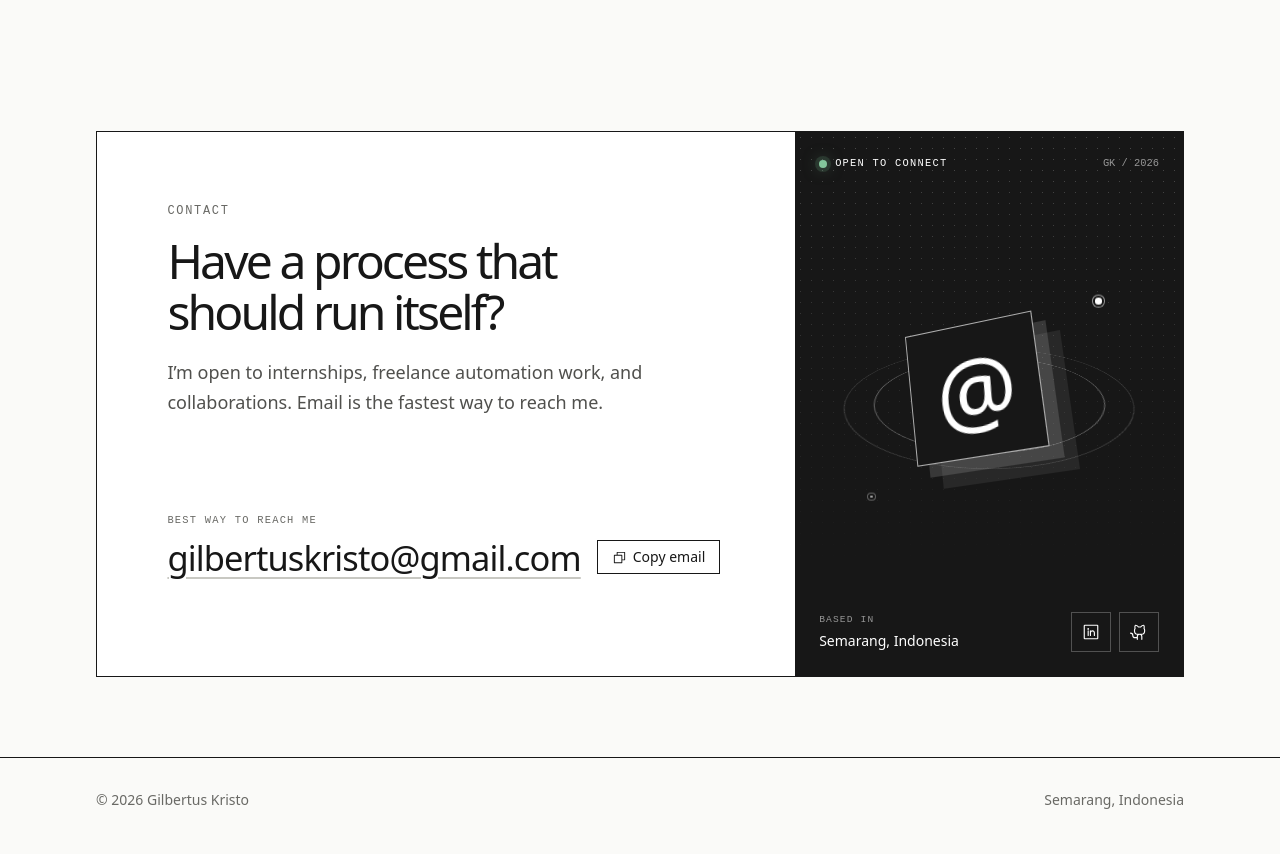
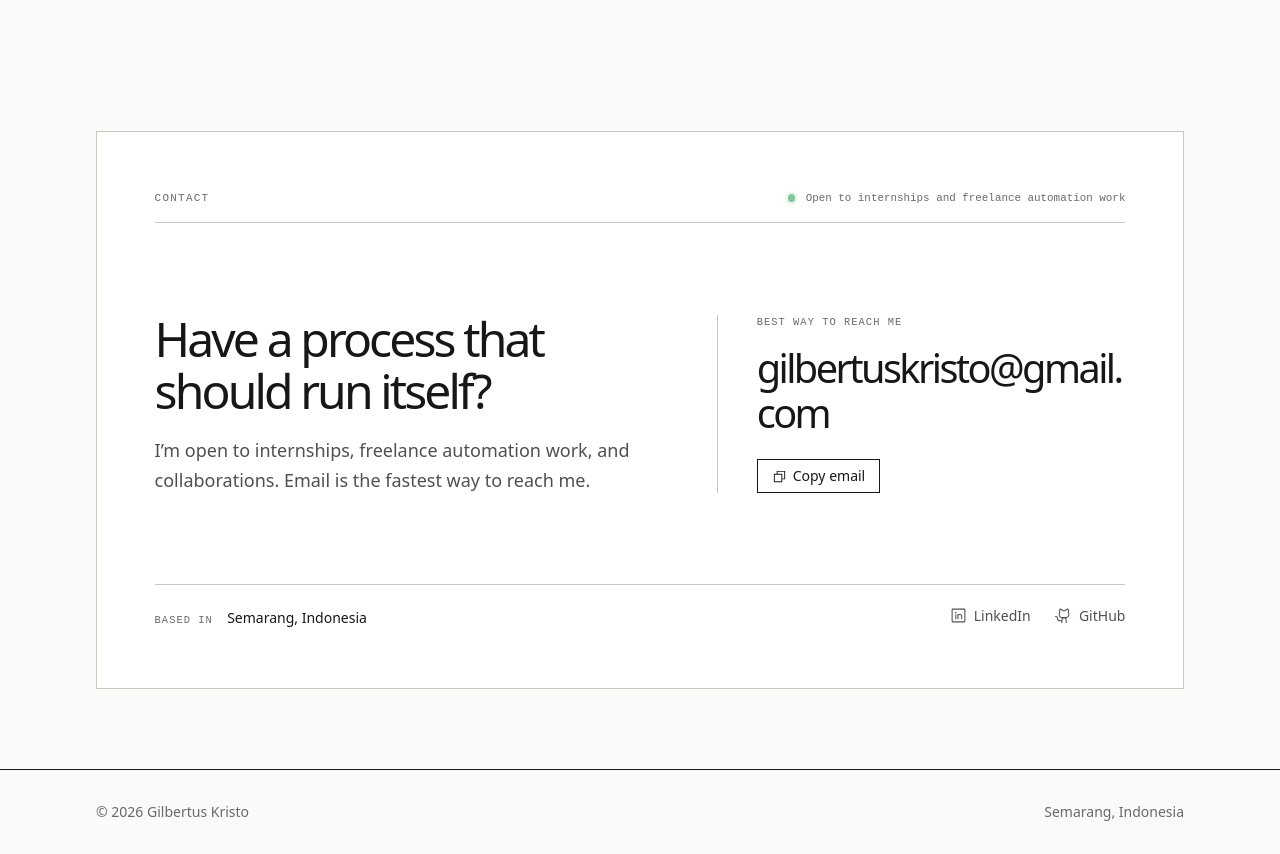
Before and after one commit to gilbertusk/portfolio, a React (Vite) app: page / in a window 1280 px wide. Shown: the part 3740-4594 px from the top of the page. Built offline with nearby package versions, Linux system fonts and the light colour scheme.

Commit message:
refine: simplify editorial contact layout

```diff
--- a/src/components/sections/Contact.tsx
+++ b/src/components/sections/Contact.tsx
@@ -14,11 +14,16 @@ export function Contact() {
     <Section id="contact" labelledBy="contact-heading">
       <Reveal>
         <div className="contact-card">
-          <div className="contact-main">
-            <p className="font-mono text-xs tracking-[0.14em] text-subtle uppercase">Contact</p>
+          <div className="contact-card-heading">
+            <span>Contact</span>
+            <span className="contact-availability"><span aria-hidden className="contact-status-dot" />{profile.availability}</span>
+          </div>
+
+          <div className="contact-content">
+            <div className="contact-copy">
               <h2
                 id="contact-heading"
-              className="mt-4 max-w-2xl text-3xl font-medium tracking-[-0.06em] text-balance md:text-5xl md:leading-[1.08]"
+                className="max-w-2xl text-3xl font-medium tracking-[-0.06em] text-balance md:text-5xl md:leading-[1.08]"
               >
                 Have a process that should run itself?
               </h2>
@@ -26,44 +31,20 @@ export function Contact() {
                 I’m open to internships, freelance automation work, and collaborations. Email is the fastest way to
                 reach me.
               </p>
+            </div>
 
-            <div className="contact-email-block mt-10">
-              <span className="font-mono text-[0.65rem] tracking-[0.12em] text-subtle uppercase">Best way to reach me</span>
-              <div className="mt-2 flex flex-wrap items-center gap-x-4 gap-y-3">
-                <a
-                  href={`mailto:${profile.email}`}
-                  className="contact-email-link text-xl font-medium tracking-tight break-all underline decoration-line decoration-2 underline-offset-[6px] transition-colors hover:decoration-accent sm:text-3xl lg:text-[2.15rem]"
-                >
+            <div className="contact-direct">
+              <span className="contact-kicker">Best way to reach me</span>
+              <a href={`mailto:${profile.email}`} className="contact-email-link">
                 {profile.email}
               </a>
               <CopyEmailButton email={profile.email} />
             </div>
           </div>
-          </div>
 
-          <aside className="contact-aside" aria-label="Contact details and social links">
-            <div className="contact-aside-top">
-              <span className="inline-flex items-center gap-2 font-mono text-[0.65rem] tracking-[0.12em] uppercase">
-                <span aria-hidden className="contact-status-dot" />
-                Open to connect
-              </span>
-              <span className="font-mono text-[0.65rem] text-surface/55">GK / 2026</span>
-            </div>
-
-            <div className="contact-orbit-art" aria-hidden="true">
-              <span className="contact-orbit-ring contact-orbit-ring-one" />
-              <span className="contact-orbit-ring contact-orbit-ring-two" />
-              <span className="contact-orbit-point contact-orbit-point-one" />
-              <span className="contact-orbit-point contact-orbit-point-two" />
-              <span className="contact-at-mark">@</span>
-            </div>
-
-            <div className="contact-aside-bottom">
-              <div>
-                <span className="block font-mono text-[0.6rem] tracking-[0.12em] text-surface/55 uppercase">Based in</span>
-                <span className="mt-1 block text-sm font-medium">{profile.location}</span>
-              </div>
-              <ul className="flex gap-2">
+          <footer className="contact-card-footer">
+            <p><span className="contact-kicker">Based in</span><span>{profile.location}</span></p>
+            <ul className="contact-social-list">
               {SOCIAL_LINKS.map(({ label, href, icon: LinkIcon }) => (
                 <li key={href}>
                   <a
@@ -71,15 +52,16 @@ export function Contact() {
                     target="_blank"
                     rel="noopener noreferrer"
                     aria-label={`${label} (opens in a new tab)`}
-                  className="contact-social-link inline-flex size-10 items-center justify-center border border-surface/25 text-surface transition-colors hover:bg-surface hover:text-ink"
+                    className="contact-social-link"
                   >
-                  <LinkIcon aria-hidden size={18} />
+                    <LinkIcon aria-hidden size={17} />
+                    {label}
+                    <span className="sr-only"> (opens in a new tab)</span>
                   </a>
                 </li>
               ))}
             </ul>
-            </div>
-          </aside>
+          </footer>
         </div>
       </Reveal>
     </Section>
--- a/src/index.css
+++ b/src/index.css
@@ -144,158 +144,131 @@
   }
 
   .contact-card {
-    display: grid;
-    min-height: 34rem;
-    grid-template-columns: minmax(0, 1.35fr) minmax(18rem, 0.75fr);
-    border: 1px solid var(--ink);
+    position: relative;
+    overflow: hidden;
+    border: 1px solid var(--line);
     background: var(--surface);
+    padding: clamp(1.5rem, 4.5vw, 4rem);
   }
 
-  .contact-main {
+  .contact-card-heading,
+  .contact-card-footer {
     display: flex;
-    flex-direction: column;
-    align-items: flex-start;
-    padding: clamp(2rem, 5.5vw, 5rem);
+    align-items: center;
+    justify-content: space-between;
+    gap: 1.5rem;
   }
 
-  .contact-email-block {
-    margin-top: auto;
-    padding-top: 3rem;
+  .contact-card-heading {
+    padding-bottom: 1rem;
+    border-bottom: 1px solid var(--line);
+    color: var(--subtle);
+    font-family: var(--font-mono);
+    font-size: 0.68rem;
+    letter-spacing: 0.12em;
+    text-transform: uppercase;
+  }
+
+  .contact-availability {
+    display: inline-flex;
+    align-items: center;
+    gap: 0.65rem;
+    letter-spacing: 0;
+    text-align: right;
+    text-transform: none;
+  }
+
+  .contact-content {
+    display: grid;
+    grid-template-columns: minmax(0, 1.1fr) minmax(18rem, 0.9fr);
+    align-items: center;
+    gap: clamp(2rem, 5vw, 5rem);
+    padding: clamp(3rem, 7vw, 6rem) 0;
+  }
+
+  .contact-copy h2 {
+    max-width: 12ch;
+    font-size: clamp(2.5rem, 5vw, 4.5rem);
+    line-height: 0.98;
+    text-wrap: balance;
+  }
+
+  .contact-direct {
+    min-width: 0;
+    border-left: 1px solid var(--line);
+    padding-left: clamp(1.5rem, 3vw, 3rem);
+  }
+
+  .contact-status-dot {
+    width: 0.45rem;
+    aspect-ratio: 1;
+    border-radius: 50%;
+    background: #83c69b;
+    box-shadow: 0 0 0 3px rgb(131 198 155 / 0.15);
+  }
+
+  .contact-kicker {
+    display: block;
+    color: var(--subtle);
+    font-family: var(--font-mono);
+    font-size: 0.65rem;
+    letter-spacing: 0.1em;
+    text-transform: uppercase;
   }
 
   .contact-email-link {
+    display: block;
+    margin-top: 1rem;
+    font-size: clamp(1.55rem, 3.1vw, 2.7rem);
+    font-weight: 500;
+    letter-spacing: -0.065em;
+    line-height: 1.12;
+    overflow-wrap: anywhere;
     text-decoration-color: var(--line);
-    text-underline-offset: 0.4em;
+    text-decoration-thickness: 1px;
+    text-underline-offset: 0.25em;
   }
 
-  .contact-aside {
-    position: relative;
-    display: flex;
-    min-height: 34rem;
-    flex-direction: column;
-    justify-content: space-between;
-    overflow: hidden;
-    padding: 1.5rem;
-    background: var(--ink);
-    color: var(--surface);
-    isolation: isolate;
+  .contact-direct button {
+    margin-top: 1.5rem;
   }
 
-  .contact-aside::before {
-    position: absolute;
-    z-index: -1;
-    inset: 0;
-    background-image: radial-gradient(color-mix(in srgb, var(--surface) 22%, transparent) 0.7px, transparent 0.9px);
-    background-size: 11px 11px;
-    content: '';
-    mask-image: linear-gradient(to bottom, #000, transparent 80%);
+  .contact-card-footer {
+    border-top: 1px solid var(--line);
+    padding-top: 1.25rem;
   }
 
-  .contact-aside-top,
-  .contact-aside-bottom {
-    position: relative;
-    z-index: 1;
+  .contact-card-footer p {
     display: flex;
-    align-items: center;
-    justify-content: space-between;
-    gap: 1rem;
+    align-items: baseline;
+    gap: 0.9rem;
+    margin: 0;
+    font-size: 0.875rem;
   }
 
-  .contact-status-dot {
-    width: 0.5rem;
-    aspect-ratio: 1;
-    border-radius: 50%;
-    background: #83c69b;
-    box-shadow: 0 0 0 4px rgb(131 198 155 / 0.15), 0 0 1rem rgb(131 198 155 / 0.5);
-  }
-
-  .contact-orbit-art {
-    position: absolute;
-    top: 50%;
-    left: 50%;
-    display: grid;
-    width: min(82%, 22rem);
-    aspect-ratio: 1;
-    place-items: center;
-    perspective: 700px;
-    transform: translate(-50%, -52%);
-  }
-
-  .contact-orbit-ring {
-    position: absolute;
-    inset: 14%;
-    border: 1px solid color-mix(in srgb, var(--surface) 35%, transparent);
-    border-radius: 50%;
-    transform: rotateX(66deg) rotateZ(-25deg);
-  }
-
-  .contact-orbit-ring-one {
-    animation: contact-orbit 18s linear infinite;
-  }
-
-  .contact-orbit-ring-two {
-    inset: 5%;
-    border-color: color-mix(in srgb, var(--surface) 17%, transparent);
-    transform: rotateX(66deg) rotateZ(48deg);
-  }
-
-  .contact-at-mark {
-    display: grid;
-    width: 8rem;
-    aspect-ratio: 1;
-    place-items: center;
-    border: 1px solid color-mix(in srgb, var(--surface) 65%, transparent);
-    background: var(--ink);
-    color: var(--surface);
-    font-size: 5.5rem;
-    font-weight: 500;
-    line-height: 1;
-    letter-spacing: -0.12em;
-    padding-right: 0.45rem;
-    box-shadow: 0.75rem 0.75rem 0 color-mix(in srgb, var(--surface) 14%, transparent), 1.5rem 1.5rem 0 color-mix(in srgb, var(--surface) 7%, transparent);
-    transform: rotateX(10deg) rotateY(-17deg) rotateZ(-7deg) translateZ(3rem);
-    transition: transform 500ms cubic-bezier(0.2, 0.8, 0.2, 1);
-  }
-
-  .contact-orbit-point {
-    position: absolute;
-    z-index: 1;
-    width: 0.65rem;
-    aspect-ratio: 1;
-    border: 2px solid var(--ink);
-    border-radius: 50%;
-    background: var(--surface);
-    box-shadow: 0 0 0 1px color-mix(in srgb, var(--surface) 55%, transparent);
-  }
-
-  .contact-orbit-point-one {
-    top: 18%;
-    right: 14%;
-  }
-
-  .contact-orbit-point-two {
-    bottom: 18%;
-    left: 12%;
-    width: 0.4rem;
-    opacity: 0.6;
+  .contact-social-list {
+    display: flex;
+    gap: 1.5rem;
+    margin: 0;
+    padding: 0;
+    list-style: none;
   }
 
   .contact-social-link {
-    border-color: color-mix(in srgb, var(--surface) 30%, transparent);
+    display: inline-flex;
+    align-items: center;
+    gap: 0.45rem;
+    color: var(--muted);
+    font-size: 0.875rem;
+    text-decoration: underline;
+    text-decoration-color: transparent;
+    text-underline-offset: 0.25em;
+    transition: color 180ms ease, text-decoration-color 180ms ease;
   }
 
   .contact-social-link:hover {
-    border-color: var(--surface);
-  }
-
-  @keyframes contact-orbit {
-    to { transform: rotateX(66deg) rotateZ(335deg); }
-  }
-
-  @media (hover: hover) {
-    .contact-aside:hover .contact-at-mark {
-      transform: rotateX(14deg) rotateY(-24deg) rotateZ(-4deg) translate3d(-0.25rem, -0.25rem, 3.75rem);
-    }
+    color: var(--ink);
+    text-decoration-color: var(--line);
   }
 
   .about-visual {
@@ -657,10 +630,6 @@
       animation: none;
     }
 
-    .contact-orbit-ring-one {
-      animation: none;
-    }
-
     .about-cube-stack {
       animation: none;
     }
@@ -688,26 +657,46 @@
     }
 
     .contact-card {
-      grid-template-columns: minmax(0, 1fr);
+      padding: 1.5rem;
     }
 
-    .contact-main {
-      min-height: 27rem;
-      padding: 2rem 1.5rem;
+    .contact-card-heading {
+      align-items: flex-start;
+      flex-direction: column;
+      gap: 0.75rem;
     }
 
-    .contact-email-block {
-      padding-top: 2.5rem;
+    .contact-availability {
+      text-align: left;
     }
 
-    .contact-aside {
-      min-height: 24rem;
-      padding: 1.25rem;
+    .contact-content {
+      grid-template-columns: minmax(0, 1fr);
+      gap: 2.5rem;
+      padding: 2.75rem 0;
     }
 
-    .contact-at-mark {
-      width: 6.5rem;
-      font-size: 4.5rem;
+    .contact-direct {
+      border-top: 1px solid var(--line);
+      border-left: 0;
+      padding: 1.5rem 0 0;
+    }
+
+    .contact-card-footer {
+      align-items: flex-start;
+      flex-direction: column;
+      gap: 1rem;
+    }
+
+    .contact-card-footer p {
+      align-items: flex-start;
+      flex-direction: column;
+      gap: 0.3rem;
+    }
+
+    .contact-social-list {
+      flex-wrap: wrap;
+      gap: 1rem;
     }
   }
 }
```
Lines whose indentation alone changed are shown as unchanged.
